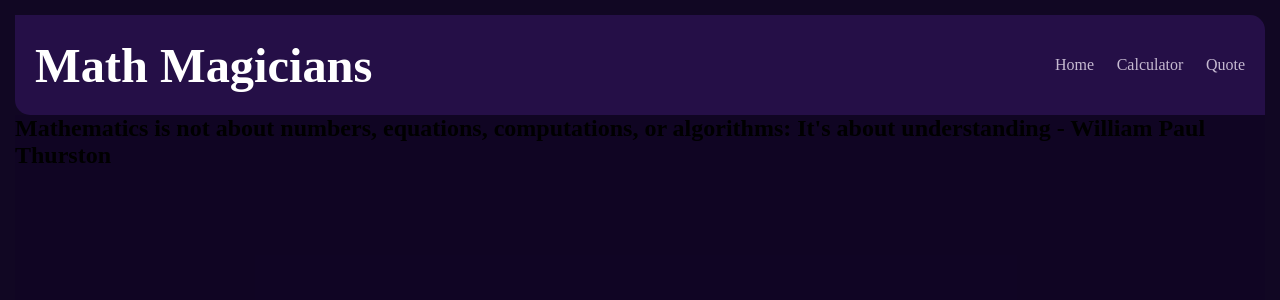
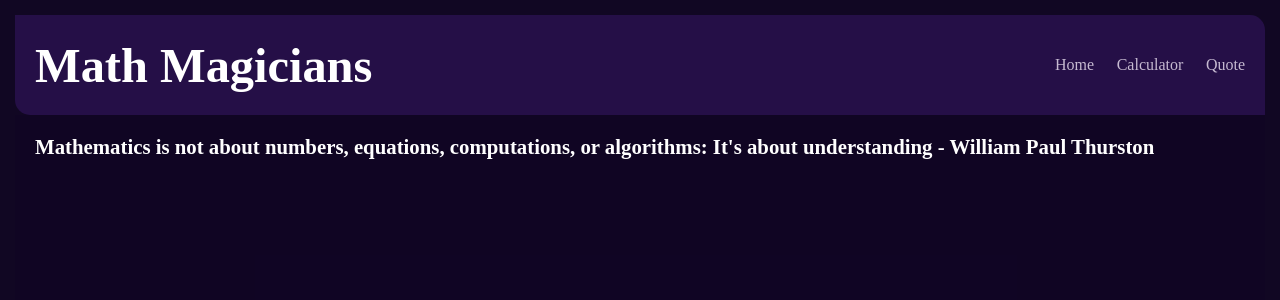
Before and after one commit to Marcraphael12/Marc-the-magician-v2, a React (Create React App) app: page /quote in a window 1280 px wide. Shown: the top 300 px of the page. Built offline with nearby package versions, Linux system fonts and the light colour scheme.

Commit message:
set color, font size, and padding to the heading

```diff
--- a/src/components/Pages/quote.css
+++ b/src/components/Pages/quote.css
@@ -3,3 +3,9 @@
 	width: 100%;
 	height: calc(90% - 100px);
 }
+
+.Quote h2 {
+	color: white;
+	font-size: calc(1vw + 8px);
+	padding: 20px;
+}
```
